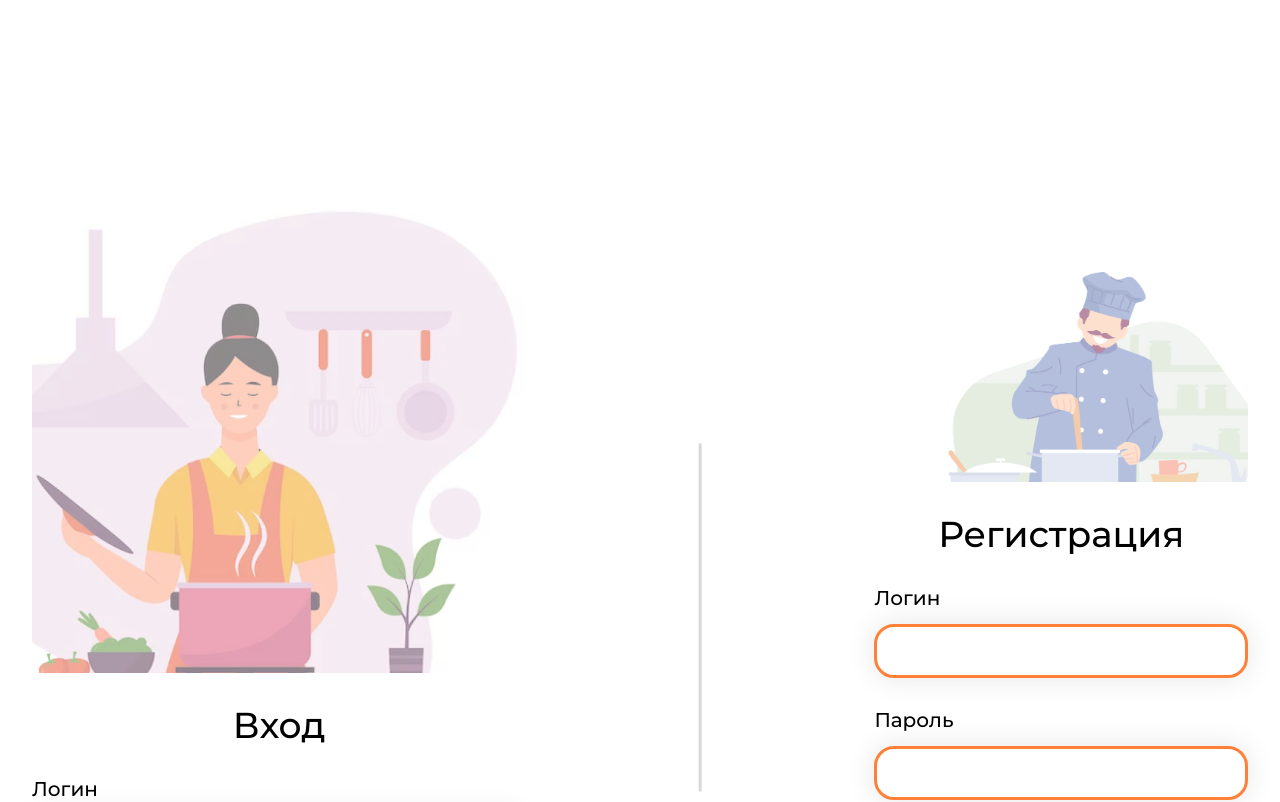
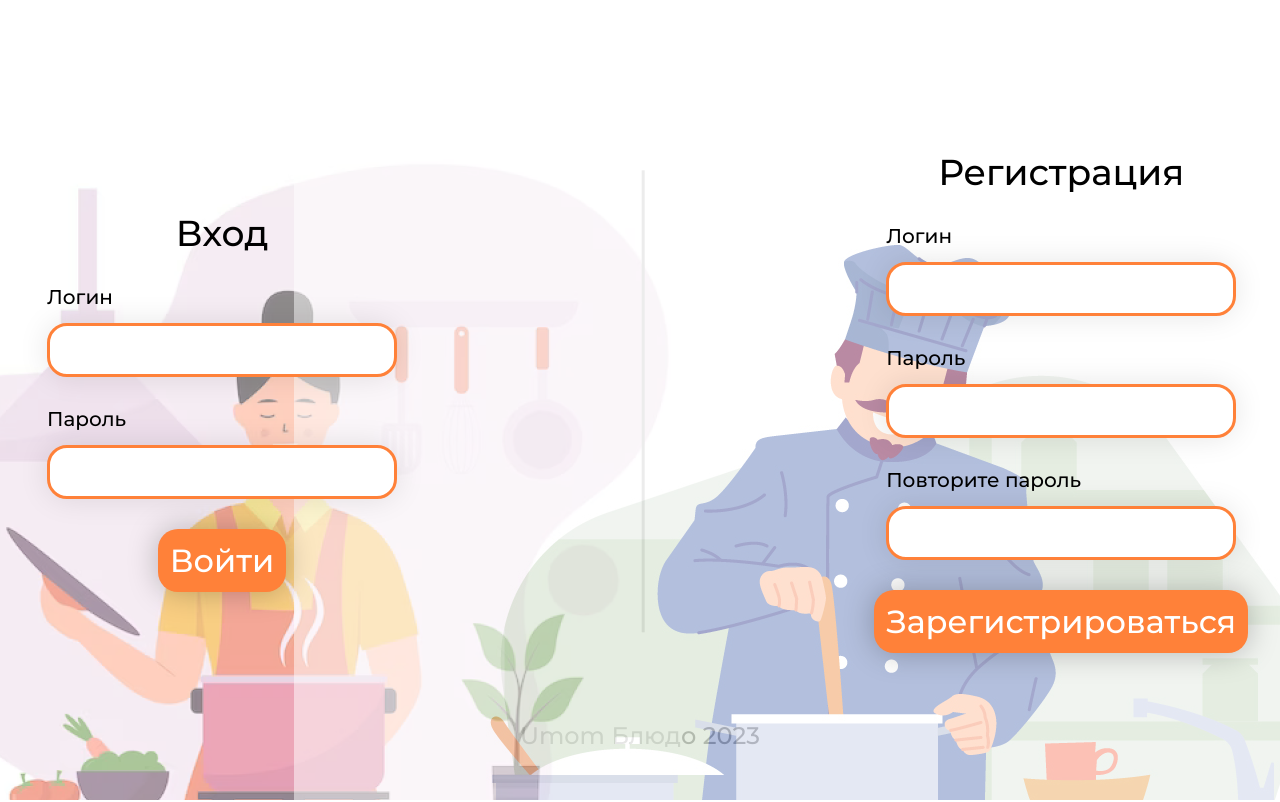
Before and after one commit to psihoshlem/menu_generator_web, a Vue app in the folder client/: page /auth in a window 1280 px wide. Shown: the top 802 px of the page. Built offline with nearby package versions, Linux system fonts and the light colour scheme.

Commit message:
FIX Auth

```diff
--- a/client/src/views/AuthView.vue
+++ b/client/src/views/AuthView.vue
@@ -3,7 +3,7 @@
     <div class="inner">
       <div class="Auth__block">
         <div class="auth authWrap">
-          <img src="./../img/woman.png" alt="">
+          <img class="woman" src="./../img/woman.png" alt="">
           <div class="auth__title">Вход</div>
           <div class="auth__login field">
             <label for="login">Логин</label>
@@ -17,7 +17,7 @@
         </div>
         <hr>
         <div class="registration authWrap">
-          <img src="./../img/cheif.png" alt="">
+          <img class="cheif" src="./../img/cheif.png" alt="">
           <div class="registration__title">
             Регистрация
           </div>
@@ -48,6 +48,19 @@
   </section>
 </template>
 <style lang="scss">
+  .woman{
+    z-index: 0;
+    position: absolute;
+    left: 0;
+    bottom: 0;
+  }
+
+  .cheif{
+    z-index: 0;
+    position: absolute;
+    right: 0;
+    bottom: 0;
+  }
 .Auth {
   background-color: #FFF;
   padding-top: 150px;
@@ -63,7 +76,7 @@
   &__block {
     display: flex;
     flex-direction: row;
-    justify-content: space-between;
+    justify-content: space-around;
     //padding-left: 280px;
     align-items: center;
   }
@@ -73,13 +86,7 @@
     display: flex;
     flex-direction: column;
     align-items: center;
-
-    & .authWrap{
-
-      & img{
-        position: absolute;
-      }
-    }
+    justify-content: center;
 
     &__title {
       color: #000;
@@ -88,15 +95,15 @@
       font-style: normal;
       font-weight: 500;
       line-height: normal;
+      z-index: 1;
     }
   }
 
   .registration {
-    width: 500px;
-
-    & .authWrap{
-      position: absolute;
-    }
+    max-width: 500px;
+    display: flex;
+    flex-direction: column;
+    align-items: center;
 
     &__title {
       text-align: center;
@@ -106,14 +113,9 @@
       font-style: normal;
       font-weight: 500;
       line-height: normal;
+      z-index: 1;
     }
   }
-
-  .field {
-    display: flex;
-    flex-direction: column;
-    row-gap: 14px;
-    width: 100%;
 
   label {
     color: #000;
@@ -125,13 +127,22 @@
   }
 
   input {
+    width: 350px;
     padding: 12px;
     border-radius: 20px;
     border: 3px solid #FF8139;
     background: #FFF;
     box-shadow: 0px 0px 30px 0px rgba(0, 0, 0, 0.10);
+
   }
+  .field {
+    z-index: 1;
+    display: flex;
+    flex-direction: column;
+    row-gap: 14px;
+    // width: 100%;
   }
+
 
   .authWrap {
     display: flex;
@@ -152,6 +163,7 @@
     border-radius: 20px;
     background: #FF8139;
     box-shadow: 0px 0px 30px 0px rgba(0, 0, 0, 0.25);
+    z-index: 1;
   }
 
   hr {
```
Lines whose indentation alone changed are shown as unchanged.
